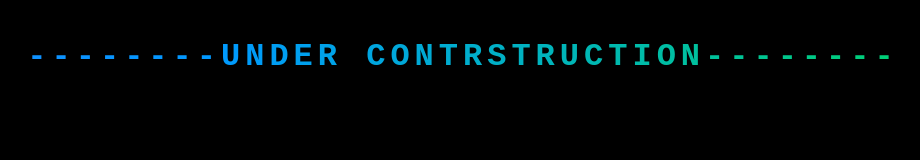
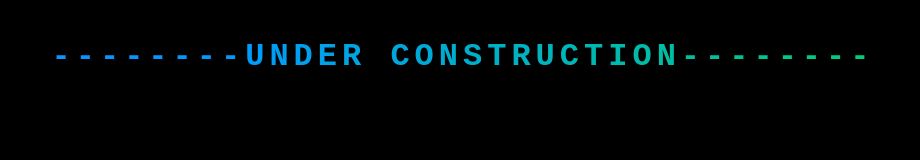
Before and after one commit to RoboGen0/robogen0.github.io, a plain HTML site: page index.html in a window 1280 px wide. Shown: the whole page, without its empty margins (177-1097 px from the left). Drawn offline with Linux system fonts and the light colour scheme.

Commit message:
Update index.html

```diff
--- a/index.html
+++ b/index.html
@@ -6,6 +6,6 @@
       <title>Robert Keres IV</title>
 </head>
 <div id="shadowBox">
-    <h2 class="rainbow rainbow_text_animated">--------UNDER CONTRSTRUCTION--------</h2>
+    <h2 class="rainbow rainbow_text_animated">--------UNDER CONSTRUCTION--------</h2>
 </div>
 </html>
```
